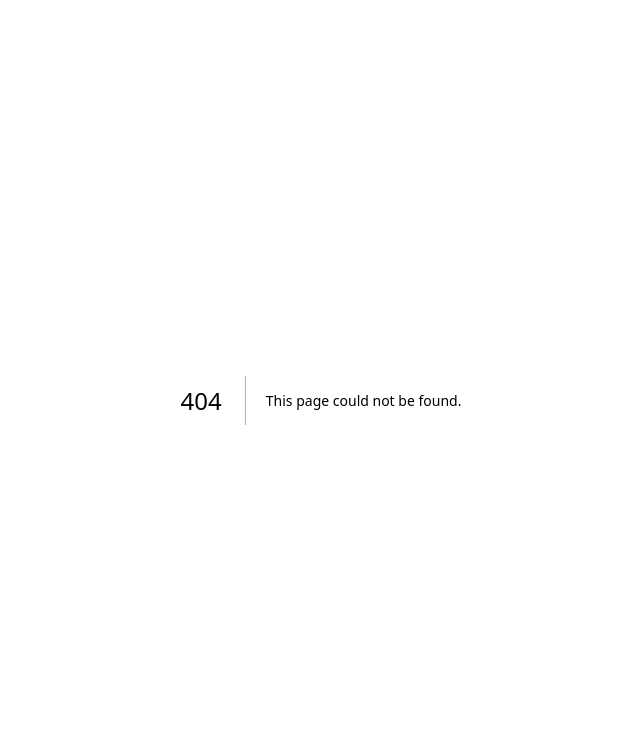
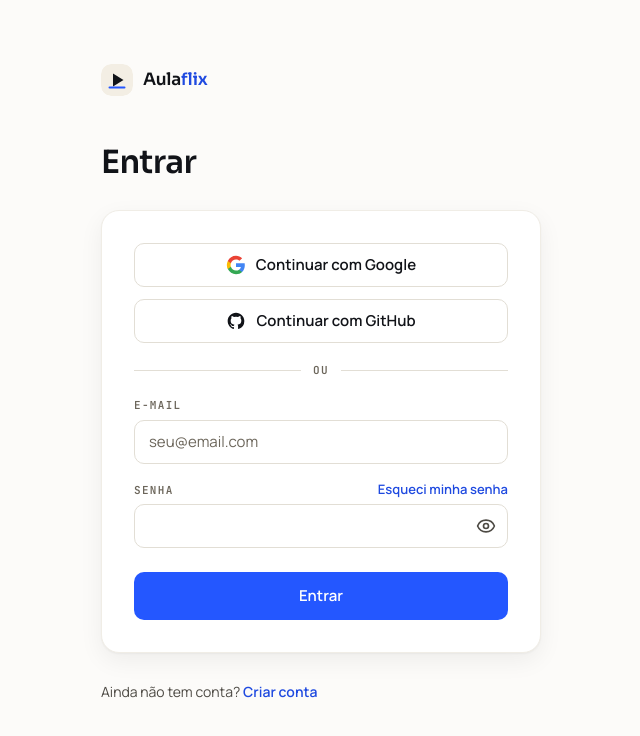
Before and after one commit to dev-labs-ai/aulaflix, a Next.js app: page /entrar in a window 1280 px wide. Before the commit this address had no page. Shown: the top 736 px of the page, without its empty margins (319-959 px from the left). Built offline with nearby package versions, Linux system fonts and the light colour scheme.

Commit message:
feat(login): add login page
It sits outside the (site) route group because, like the reference, it
has no site header or footer. Sign-in only validates the form; there is
no authentication backend yet.

```diff
--- /dev/null
+++ b/src/app/entrar/page.tsx
@@ -0,0 +1,36 @@
+import type { Metadata } from "next";
+import Link from "next/link";
+import { LoginForm } from "@/components/entrar/login-form";
+import { textLinkClass } from "@/components/entrar/styles";
+import { Logo } from "@/components/logo";
+
+export const metadata: Metadata = {
+  title: "Entrar",
+};
+
+/** Página isolada, sem header/rodapé do site (fica fora do grupo `(site)`). */
+export default function EntrarPage() {
+  return (
+    <div className="min-h-screen bg-canvas text-ink">
+      <main className="flex justify-center px-4 pb-24 pt-6 sm:pt-16">
+        <div className="flex w-full max-w-[440px] flex-col gap-6 sm:gap-7">
+          <div className="self-start pb-3">
+            <Logo />
+          </div>
+          <div className="flex flex-col gap-3">
+            <h1 className="font-heading text-[28px] font-semibold leading-9 tracking-[-0.02em] text-ink sm:text-[32px] sm:leading-10">
+              Entrar
+            </h1>
+          </div>
+          <LoginForm />
+          <p className="font-sans text-[14px] leading-[22px] text-ink-tertiary">
+            Ainda não tem conta?{" "}
+            <Link href="/cadastrar" className={textLinkClass}>
+              Criar conta
+            </Link>
+          </p>
+        </div>
+      </main>
+    </div>
+  );
+}
--- /dev/null
+++ b/src/components/entrar/login-form.tsx
@@ -0,0 +1,190 @@
+"use client";
+
+import Link from "next/link";
+import { useId, useState, type FormEvent } from "react";
+import { Eye, EyeOff } from "lucide-react";
+import { cn } from "@/components/ui";
+import { textLinkClass } from "@/components/entrar/styles";
+
+// Protótipo visual: não há backend de autenticação. O envio só valida os campos
+// e mostra um aviso.
+
+const focusRing =
+  "focus-visible:outline-none focus-visible:ring-2 focus-visible:ring-focus focus-visible:ring-offset-4 focus-visible:ring-offset-canvas";
+
+const baseButton =
+  "inline-flex items-center justify-center whitespace-nowrap rounded-sm font-sans transition-colors duration-150 disabled:pointer-events-none disabled:opacity-50";
+
+const oauthButton = cn(
+  baseButton,
+  focusRing,
+  "h-11 w-full gap-2.5 border border-line bg-surface px-5 py-2 text-[15px] font-semibold text-ink hover:bg-surface-muted",
+);
+
+const inputClass =
+  "block h-11 w-full rounded-sm border bg-surface px-3.5 font-sans text-[15px] text-ink placeholder:text-ink-muted focus:border-line-accent focus:outline-none focus:ring-2 focus:ring-focus focus:ring-offset-2 focus:ring-offset-surface-raised disabled:opacity-60";
+
+const labelClass = "block font-mono text-[11px] font-semibold uppercase tracking-[0.12em] text-ink-muted";
+
+const prototypeNotice = "Protótipo: a autenticação ainda não está disponível.";
+
+type Errors = { email?: string; password?: string };
+
+function GoogleIcon() {
+  return (
+    <svg className="size-5" viewBox="0 0 24 24" aria-hidden="true">
+      <path
+        d="M22.56 12.25c0-.78-.07-1.53-.2-2.25H12v4.26h5.92a5.06 5.06 0 0 1-2.2 3.32v2.77h3.57c2.08-1.92 3.28-4.74 3.28-8.1z"
+        fill="#4285F4"
+      />
+      <path
+        d="M12 23c2.97 0 5.46-.98 7.28-2.66l-3.57-2.77c-.98.66-2.23 1.06-3.71 1.06-2.86 0-5.29-1.93-6.16-4.53H2.18v2.84C3.99 20.53 7.7 23 12 23z"
+        fill="#34A853"
+      />
+      <path
+        d="M5.84 14.09c-.22-.66-.35-1.36-.35-2.09s.13-1.43.35-2.09V7.07H2.18C1.43 8.55 1 10.22 1 12s.43 3.45 1.18 4.93l2.85-2.22.81-.62z"
+        fill="#FBBC05"
+      />
+      <path
+        d="M12 5.38c1.62 0 3.06.56 4.21 1.64l3.15-3.15C17.45 2.09 14.97 1 12 1 7.7 1 3.99 3.47 2.18 7.07l3.66 2.84c.87-2.6 3.3-4.53 6.16-4.53z"
+        fill="#EA4335"
+      />
+    </svg>
+  );
+}
+
+function GithubMarkIcon() {
+  return (
+    <svg className="size-5" viewBox="0 0 24 24" fill="currentColor" aria-hidden="true">
+      <path d="M12 2C6.477 2 2 6.484 2 12.017c0 4.425 2.865 8.18 6.839 9.504.5.092.682-.217.682-.483 0-.237-.008-.868-.013-1.703-2.782.605-3.369-1.343-3.369-1.343-.454-1.158-1.11-1.466-1.11-1.466-.908-.62.069-.608.069-.608 1.003.07 1.531 1.032 1.531 1.032.892 1.53 2.341 1.088 2.91.832.092-.647.35-1.088.636-1.338-2.22-.253-4.555-1.113-4.555-4.951 0-1.093.39-1.988 1.029-2.688-.103-.253-.446-1.272.098-2.65 0 0 .84-.27 2.75 1.026A9.564 9.564 0 0 1 12 6.844a9.59 9.59 0 0 1 2.504.337c1.909-1.296 2.747-1.027 2.747-1.027.546 1.379.202 2.398.1 2.651.64.7 1.028 1.595 1.028 2.688 0 3.848-2.339 4.695-4.566 4.943.359.309.678.92.678 1.855 0 1.338-.012 2.419-.012 2.747 0 .268.18.58.688.482A10.02 10.02 0 0 0 22 12.017C22 6.484 17.522 2 12 2z" />
+    </svg>
+  );
+}
+
+function FieldError({ id, message }: { id: string; message?: string }) {
+  if (!message) return null;
+  return (
+    <p id={id} className="font-sans text-[13px] leading-[18px] text-danger-500">
+      {message}
+    </p>
+  );
+}
+
+export function LoginForm() {
+  const emailId = useId();
+  const passwordId = useId();
+  const [showPassword, setShowPassword] = useState(false);
+  const [errors, setErrors] = useState<Errors>({});
+  const [notice, setNotice] = useState<string | null>(null);
+
+  function handleSubmit(event: FormEvent<HTMLFormElement>) {
+    event.preventDefault();
+    const data = new FormData(event.currentTarget);
+    const email = String(data.get("email") ?? "").trim();
+    const password = String(data.get("password") ?? "");
+
+    const next: Errors = {};
+    if (!email) next.email = "Informe seu e-mail.";
+    else if (!/^[^\s@]+@[^\s@]+\.[^\s@]+$/.test(email)) next.email = "Informe um e-mail válido.";
+    if (!password) next.password = "Informe sua senha.";
+
+    setErrors(next);
+    setNotice(Object.keys(next).length === 0 ? prototypeNotice : null);
+  }
+
+  return (
+    <section
+      aria-label="Entrar"
+      className="flex flex-col gap-5 sm:rounded-lg sm:border sm:border-line-subtle sm:bg-surface-raised sm:p-8 sm:shadow-(--shadow-raised)"
+    >
+      <div className="grid gap-3">
+        <button type="button" className={oauthButton} onClick={() => setNotice(prototypeNotice)}>
+          <GoogleIcon />
+          Continuar com Google
+        </button>
+        <button type="button" className={oauthButton} onClick={() => setNotice(prototypeNotice)}>
+          <GithubMarkIcon />
+          Continuar com GitHub
+        </button>
+      </div>
+
+      <div className="flex items-center gap-3">
+        <div className="h-px grow bg-line" />
+        <span className="font-mono text-[11px] font-semibold uppercase leading-[14px] tracking-[0.12em] text-ink-muted">ou</span>
+        <div className="h-px grow bg-line" />
+      </div>
+
+      <form className="flex flex-col gap-4" noValidate onSubmit={handleSubmit}>
+        <div className="flex flex-col gap-1.5">
+          <div className="flex items-baseline justify-between gap-3">
+            <label htmlFor={emailId} className={labelClass}>
+              E-mail
+            </label>
+          </div>
+          <div className="relative">
+            <input
+              id={emailId}
+              type="email"
+              name="email"
+              autoComplete="email"
+              placeholder="seu@email.com"
+              aria-invalid={Boolean(errors.email)}
+              aria-describedby={errors.email ? `${emailId}-error` : undefined}
+              className={cn(inputClass, errors.email ? "border-danger-500" : "border-line")}
+            />
+          </div>
+          <FieldError id={`${emailId}-error`} message={errors.email} />
+        </div>
+
+        <div className="flex flex-col gap-1.5">
+          <div className="flex items-baseline justify-between gap-3">
+            <label htmlFor={passwordId} className={labelClass}>
+              Senha
+            </label>
+            <Link href="/redefinir-senha" className={cn(textLinkClass, "text-[13px] leading-[18px]")}>
+              Esqueci minha senha
+            </Link>
+          </div>
+          <div className="relative">
+            <input
+              id={passwordId}
+              type={showPassword ? "text" : "password"}
+              name="password"
+              autoComplete="current-password"
+              aria-invalid={Boolean(errors.password)}
+              aria-describedby={errors.password ? `${passwordId}-error` : undefined}
+              className={cn(inputClass, "pr-12", errors.password ? "border-danger-500" : "border-line")}
+            />
+            <button
+              type="button"
+              aria-label={showPassword ? "Ocultar senha" : "Mostrar senha"}
+              aria-pressed={showPassword}
+              onClick={() => setShowPassword((v) => !v)}
+              className="absolute right-0 top-0 flex size-11 items-center justify-center rounded-sm text-ink-tertiary hover:text-ink focus-visible:outline-none focus-visible:ring-2 focus-visible:ring-focus"
+            >
+              {showPassword ? <EyeOff aria-hidden="true" className="size-5" /> : <Eye aria-hidden="true" className="size-5" />}
+            </button>
+          </div>
+          <FieldError id={`${passwordId}-error`} message={errors.password} />
+        </div>
+
+        <button
+          type="submit"
+          className={cn(
+            baseButton,
+            focusRing,
+            "mt-2 h-12 w-full gap-2 bg-surface-accent px-6 text-[15px] font-semibold text-ink-inverse hover:bg-accent-600",
+          )}
+        >
+          Entrar
+        </button>
+
+        {notice && (
+          <p role="status" className="rounded-sm bg-warning-100 px-3.5 py-2.5 font-sans text-[14px] leading-[20px] text-warning-500">
+            {notice}
+          </p>
+        )}
+      </form>
+    </section>
+  );
+}
--- /dev/null
+++ b/src/components/entrar/styles.ts
@@ -0,0 +1,2 @@
+export const textLinkClass =
+  "rounded-sm font-semibold text-ink-accent underline-offset-4 hover:text-accent-700 hover:underline focus-visible:outline-none focus-visible:ring-2 focus-visible:ring-focus";
```
